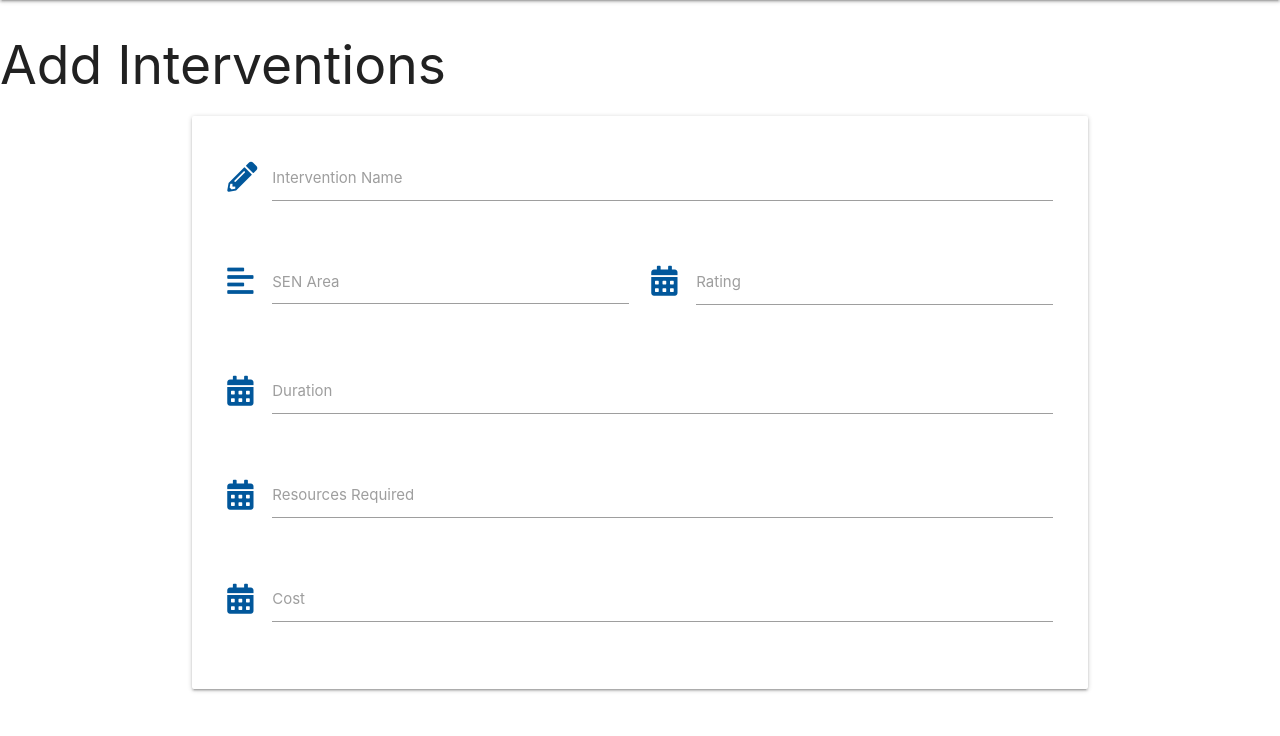
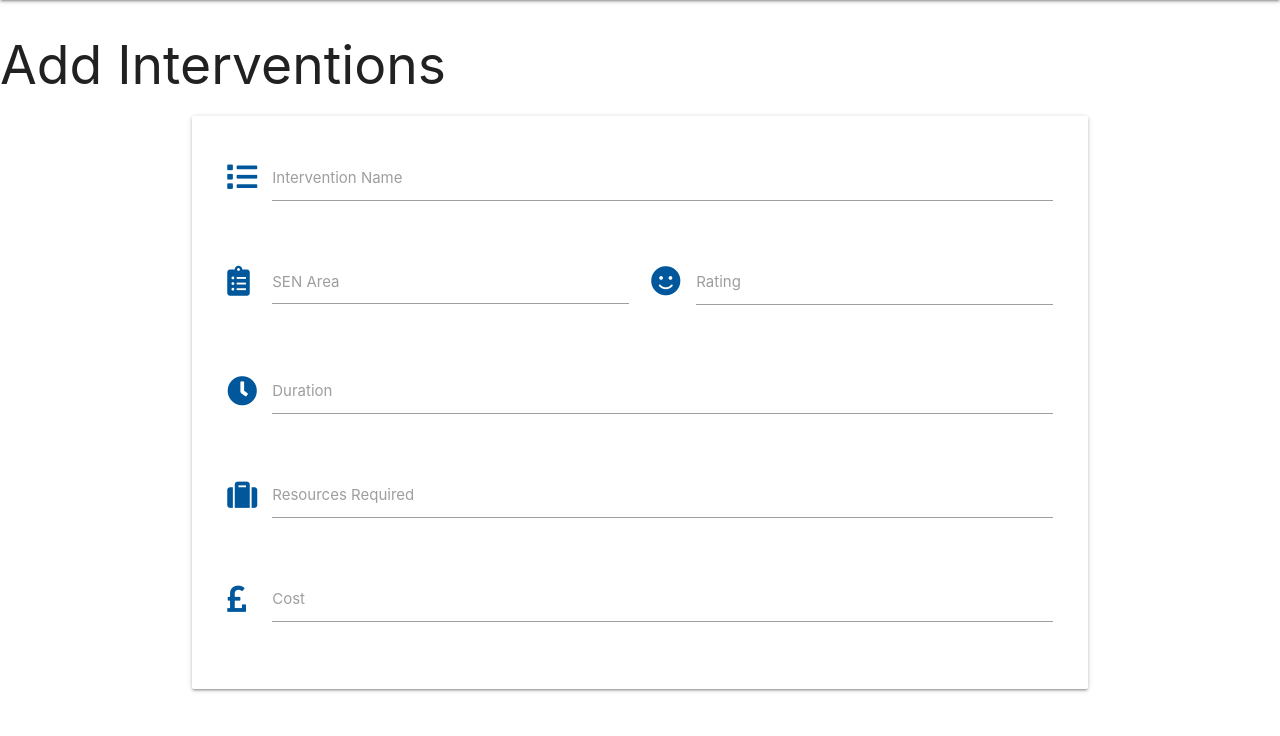
Before and after one commit to Code-Institute-Submissions/milestone_3_project, a Flask app: page /add_interventions in a window 1280 px wide. Shown: the part 64-800 px from the top of the page. Run offline with Flask 2, Linux system fonts and the light colour scheme; data that the repository does not hold is empty; some libraries are stand-ins or nearby versions.

Commit message:
Font awesome icons added to add pages

```diff
--- a/templates/add_interventions.html
+++ b/templates/add_interventions.html
@@ -12,7 +12,7 @@
 
 <div class="row">
                 <div class="input-field col s12 m6 l12">
-                    <i class="fas fa-pencil-alt prefix light-blue-text text-darken-4"></i>
+                    <i class="fas fa-list prefix light-blue-text text-darken-4"></i>
                     <input id="intervention_name" name="intervention_name" minlength="5" maxlength="50"
                         type="text" class="validate" required>
                     <label for="intervention_name">Intervention Name</label>
@@ -21,14 +21,14 @@
 
 <div class="row">
                 <div class="input-field col s12 m6 l6">
-                    <i class="fas fa-align-left prefix light-blue-text text-darken-4"></i>
+                    <i class="fas fa-clipboard-list prefix light-blue-text text-darken-4"></i>
                     <textarea id="intervention_sen" name="intervention_sen" minlength="5"
                     maxlength="50" class="materialize-textarea validate" required></textarea>
                     <label for="intervention_sen">SEN Area</label>
                 </div>
 
                 <div class="input-field col s12 m6 l6">
-                    <i class="fas fa-calendar-alt prefix light-blue-text text-darken-4"></i>
+                    <i class="fas fa-smile prefix light-blue-text text-darken-4"></i>
                     <input id="rating" name="rating"
                         type="text" class="datepicker validate" required>
                     <label for="rating">Rating</label>
@@ -38,7 +38,7 @@
 
 <div class="row">
                 <div class="input-field col s12">
-                    <i class="fas fa-calendar-alt prefix light-blue-text text-darken-4"></i>
+                    <i class="fas fa-clock prefix light-blue-text text-darken-4"></i>
                     <input id="intervention_duration" name="intervention_duration"
                         type="text" class="datepicker validate" required>
                     <label for="intervention_duration">Duration</label>
@@ -48,7 +48,7 @@
 
 <div class="row">
                 <div class="input-field col s12">
-                    <i class="fas fa-calendar-alt prefix light-blue-text text-darken-4"></i>
+                    <i class="fas fa-suitcase prefix light-blue-text text-darken-4"></i>
                     <input id="intervention_resources" name="intervention_resources"
                         type="text" class="datepicker validate" required>
                     <label for="intervention_resources">Resources Required</label>
@@ -58,7 +58,7 @@
 
 <div class="row">
                 <div class="input-field col s12">
-                    <i class="fas fa-calendar-alt prefix light-blue-text text-darken-4"></i>
+                    <i class="fas fa-pound-sign prefix light-blue-text text-darken-4"></i>
                     <input id="intervention_cost" name="intervention_cost"
                         type="text" class="datepicker validate" required>
                     <label for="intervention_cost">Cost</label>
```
Also changed, not shown: templates/add.html (+13 -11 lines).
